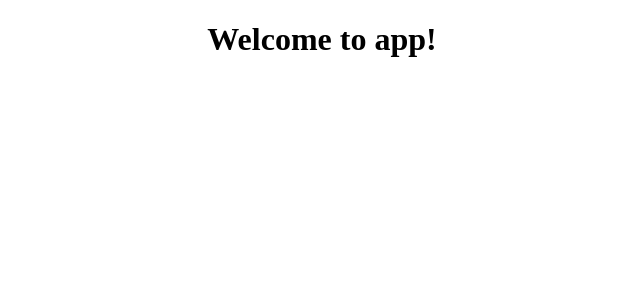
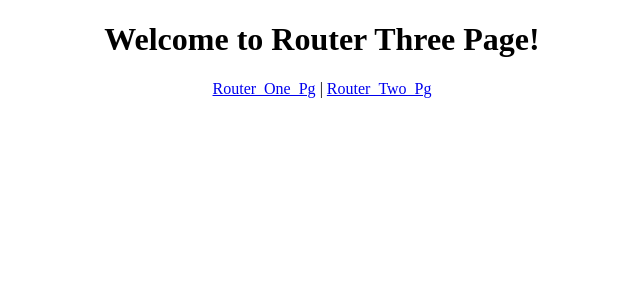
Before and after one commit to Venki-Yepuri/MyAngular6App, an Angular app: page /rootThree in a window 1280 px wide. Shown: the top 300 px of the page, without its empty margins (318-958 px from the left). Built offline with nearby package versions, Linux system fonts and the light colour scheme.

Commit message:
Basic Routing Configuration Done.

```diff
--- a/src/app/app.component.html
+++ b/src/app/app.component.html
@@ -1,6 +1,12 @@
 <!--The content below is only a placeholder and can be replaced.-->
-<div style="text-align:center">
+<!--<div style="text-align:center">
   <h1>
     Welcome to {{ title }}!
   </h1>
-</div>
+  <nav>
+    <a routerLink="/rootOne">Router_One_Pg</a> |
+    <a routerLink="/rootTwo">Router_Two_Pg</a> |
+    <a routerLink="/rootThree">Router_Three_Pg</a> |
+  </nav>
+</div>-->
+<router-outlet></router-outlet>
--- a/src/app/app.module.ts
+++ b/src/app/app.module.ts
@@ -5,6 +5,7 @@ import { AppComponent } from './app.component';
 import {RouterOneComponent} from '../routings/routerOne.component';
 import {RouterTwoComponent} from '../routings/routerTwo.component';
 import {RouterThreeComponent} from '../routings/routerThree.component';
+import { AppRoutingModule } from './app-routing.module';
 
 
 
@@ -16,7 +17,8 @@ import {RouterThreeComponent} from '../routings/routerThree.component';
     RouterThreeComponent
   ],
   imports: [
-    BrowserModule
+    BrowserModule,
+    AppRoutingModule
   ],
   providers: [],
   bootstrap: [AppComponent]
--- a/src/routings/routerOne.component.html
+++ b/src/routings/routerOne.component.html
@@ -1,10 +1,10 @@
-<!DOCTYPE html>
-<html lang="en">
-<head>
-    <meta charset="UTF-8">
-    <title>Title</title>
-</head>
-<body>
-
-</body>
-</html>
+<div style="text-align:center">
+  <h1>
+    Welcome to {{ title }}!
+  </h1>
+  <nav>
+    <a routerLink="/rootTwo">Router_Two_Pg</a> |
+    <a routerLink="/rootThree">Router_Three_Pg</a>
+  </nav>
+</div>
+<router-outlet></router-outlet>
--- a/src/routings/routerOne.component.ts
+++ b/src/routings/routerOne.component.ts
@@ -1,8 +1,9 @@
 import { Component } from '@angular/core';
 
 @Component({
-  selector: 'router-one',
+  selector: 'app-router-one',
   templateUrl: '../routings/routerOne.component.html'
 })
 export class RouterOneComponent {
+  title = 'Router One Page';
 }
--- a/src/routings/routerThree.component.html
+++ b/src/routings/routerThree.component.html
@@ -1,10 +1,10 @@
-<!DOCTYPE html>
-<html lang="en">
-<head>
-    <meta charset="UTF-8">
-    <title>Title</title>
-</head>
-<body>
-
-</body>
-</html>
+<div style="text-align:center">
+  <h1>
+    Welcome to {{ title }}!
+  </h1>
+  <nav>
+    <a routerLink="/rootOne">Router_One_Pg</a> |
+    <a routerLink="/rootTwo">Router_Two_Pg</a>
+  </nav>
+</div>
+<router-outlet></router-outlet>
--- a/src/routings/routerThree.component.ts
+++ b/src/routings/routerThree.component.ts
@@ -1,8 +1,9 @@
 import { Component } from '@angular/core';
 
 @Component({
-  selector: 'router-three',
+  selector: 'app-router-three',
   templateUrl: '../routings/routerThree.component.html'
 })
 export class RouterThreeComponent {
+  title = 'Router Three Page';
 }
--- a/src/routings/routerTwo.component.html
+++ b/src/routings/routerTwo.component.html
@@ -1,10 +1,10 @@
-<!DOCTYPE html>
-<html lang="en">
-<head>
-    <meta charset="UTF-8">
-    <title>Title</title>
-</head>
-<body>
-
-</body>
-</html>
+<div style="text-align:center">
+  <h1>
+    Welcome to {{ title }}!
+  </h1>
+  <nav>
+    <a routerLink="/rootOne">Router_One_Pg</a> |
+    <a routerLink="/rootThree">Router_Three_Pg</a>
+  </nav>
+</div>
+<router-outlet></router-outlet>
--- a/src/routings/routerTwo.component.ts
+++ b/src/routings/routerTwo.component.ts
@@ -1,8 +1,9 @@
 import { Component } from '@angular/core';
 
 @Component({
-  selector: 'router-two',
+  selector: 'app-router-two',
   templateUrl: '../routings/routerTwo.component.html'
 })
 export class RouterTwoComponent {
+  title = 'Router Two Page';
 }
```
Also changed, not shown: src/app/app-routing.module.ts (added, +19 -0 lines).
